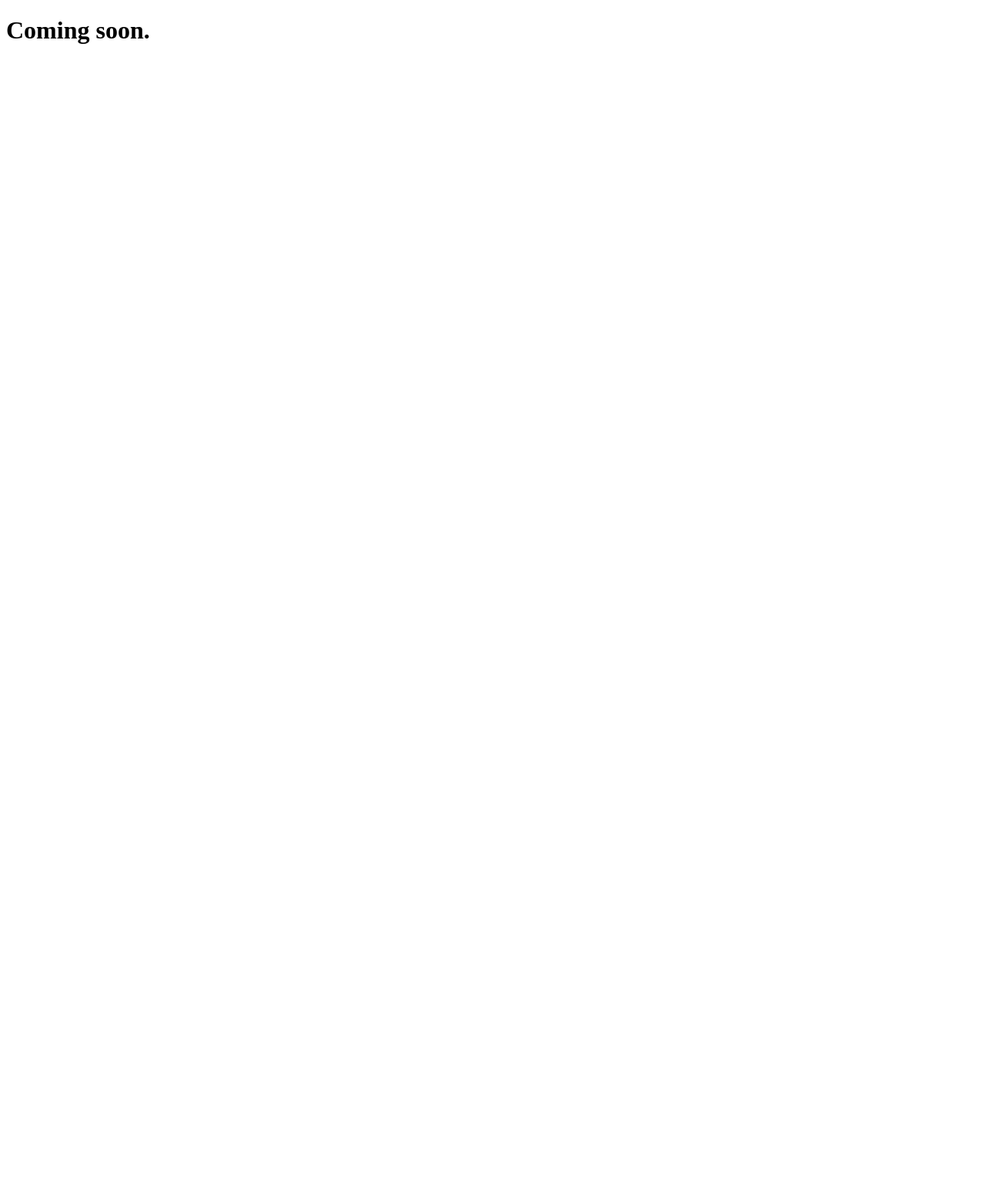
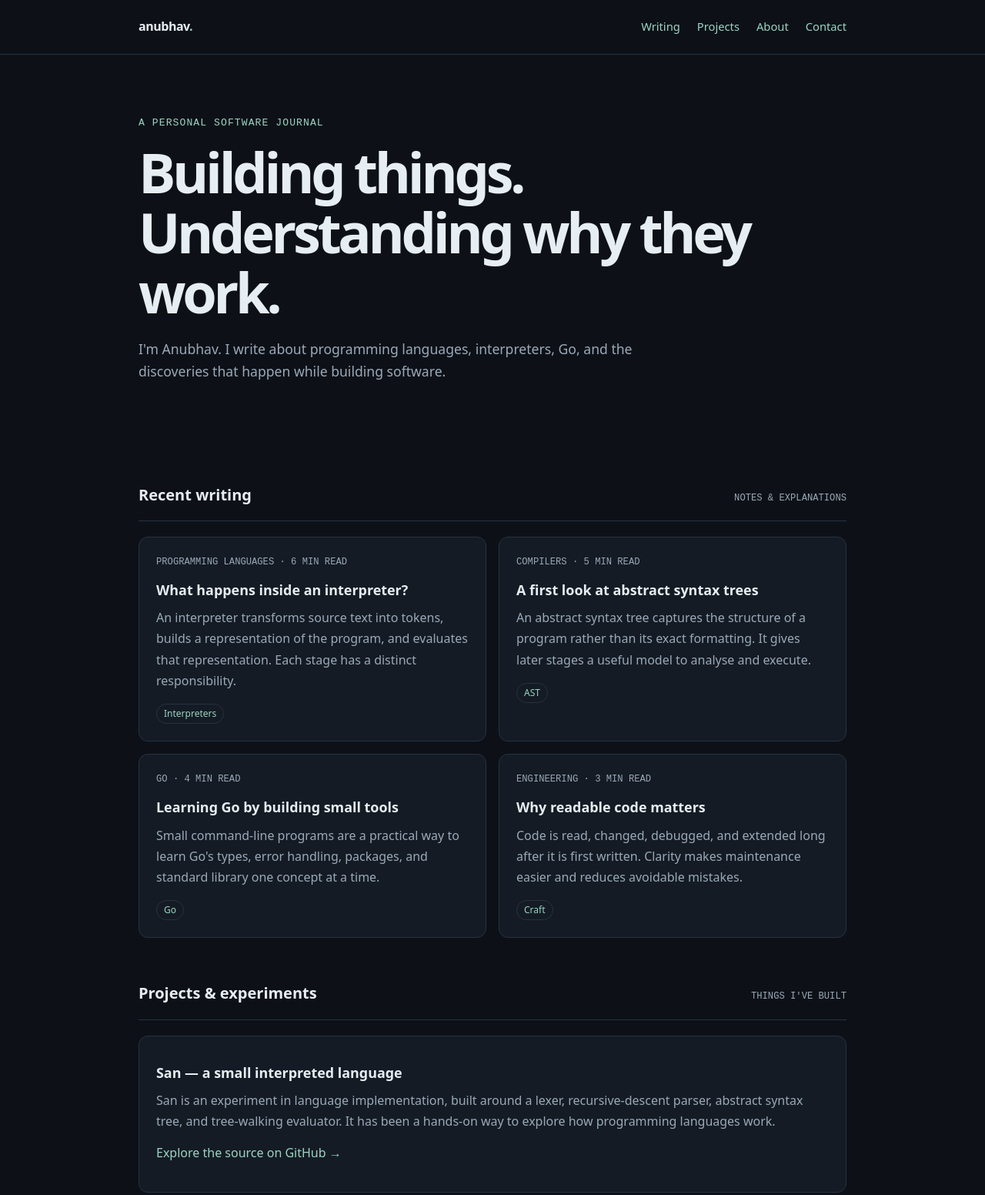
Before and after one commit to anubhav-1207/anubhav-blog, a plain HTML site: page index.html in a window 1280 px wide. Shown: the top 1552 px of the page at 77% size. Before the commit the page ends 800 px from the top, so only its background shows below. Drawn offline with Linux system fonts and the light colour scheme.

Commit message:
Add files via upload

```diff
--- a/index.html
+++ b/index.html
@@ -1,9 +1,46 @@
-<!DOCTYPE html>
-<html>
+<!doctype html>
+<html lang="en">
 <head>
-    <title>Anubhav's Blog</title>
+<meta charset="utf-8">
+<meta name="viewport" content="width=device-width, initial-scale=1">
+<meta name="description" content="Anubhav's notes on programming languages, interpreters, Go, and software development.">
+<title>Anubhav — Software Notes</title>
+<style>
+:root{color-scheme:dark;--bg:#0d1117;--panel:#141b24;--line:#263241;--text:#e6edf3;--muted:#9aa9b8;--accent:#9bd4c3}
+*{box-sizing:border-box}body{margin:0;background:var(--bg);color:var(--text);font:16px/1.7 system-ui,sans-serif}
+a{color:var(--accent);text-decoration:none}a:hover{text-decoration:underline}.wrap{width:min(920px,calc(100% - 40px));margin:auto}
+header{border-bottom:1px solid var(--line)}nav{min-height:70px;display:flex;align-items:center;justify-content:space-between;gap:20px}
+.brand{font-weight:700;color:var(--text);letter-spacing:-.03em}nav .links{display:flex;gap:22px;font-size:.92rem}
+.hero{padding:78px 0 55px}.eyebrow,.meta{font-family:ui-monospace,monospace}.eyebrow{color:var(--accent);font-size:.82rem;letter-spacing:.08em;text-transform:uppercase}
+h1{font-size:clamp(2.5rem,7vw,4.5rem);line-height:1.08;letter-spacing:-.06em;margin:14px 0 20px}.intro{color:var(--muted);max-width:650px;font-size:1.1rem}
+.section-head{display:flex;justify-content:space-between;align-items:baseline;border-bottom:1px solid var(--line);margin:38px 0 20px}h2{font-size:1.25rem}
+.meta{color:var(--muted);font-size:.76rem}.grid{display:grid;grid-template-columns:repeat(2,minmax(0,1fr));gap:16px}
+article,.box{background:var(--panel);border:1px solid var(--line);border-radius:12px;padding:22px}h3{font-size:1.12rem;margin:10px 0 8px}
+article p,.box p{color:var(--muted);margin:0 0 14px}.tag{display:inline-block;border:1px solid var(--line);border-radius:99px;padding:2px 9px;color:var(--accent);font-size:.75rem}
+.box{margin:18px 0 55px}footer{border-top:1px solid var(--line);padding:24px 0 35px;color:var(--muted);font-size:.88rem}
+@media(max-width:640px){.grid{grid-template-columns:1fr}nav{align-items:flex-start;flex-direction:column;padding:17px 0}nav .links{gap:15px;flex-wrap:wrap}.hero{padding:55px 0 35px}}
+</style>
 </head>
 <body>
-    <h1>Coming soon.</h1>
-</body>
-</html>
+<header><nav class="wrap">
+<a class="brand" href="#">anubhav<span style="color:var(--accent)">.</span></a>
+<div class="links"><a href="#writing">Writing</a><a href="#projects">Projects</a><a href="#about">About</a><a href="mailto:hello@example.com">Contact</a></div>
+</nav></header>
+<main class="wrap">
+<section class="hero"><div class="eyebrow">A personal software journal</div>
+<h1>Building things.<br>Understanding why they work.</h1>
+<p class="intro">I'm Anubhav. I write about programming languages, interpreters, Go, and the discoveries that happen while building software.</p></section>
+<section id="writing"><div class="section-head"><h2>Recent writing</h2><span class="meta">NOTES & EXPLANATIONS</span></div>
+<div class="grid">
+<article><div class="meta">PROGRAMMING LANGUAGES · 6 MIN READ</div><h3>What happens inside an interpreter?</h3><p>An interpreter transforms source text into tokens, builds a representation of the program, and evaluates that representation. Each stage has a distinct responsibility.</p><span class="tag">Interpreters</span></article>
+<article><div class="meta">COMPILERS · 5 MIN READ</div><h3>A first look at abstract syntax trees</h3><p>An abstract syntax tree captures the structure of a program rather than its exact formatting. It gives later stages a useful model to analyse and execute.</p><span class="tag">AST</span></article>
+<article><div class="meta">GO · 4 MIN READ</div><h3>Learning Go by building small tools</h3><p>Small command-line programs are a practical way to learn Go's types, error handling, packages, and standard library one concept at a time.</p><span class="tag">Go</span></article>
+<article><div class="meta">ENGINEERING · 3 MIN READ</div><h3>Why readable code matters</h3><p>Code is read, changed, debugged, and extended long after it is first written. Clarity makes maintenance easier and reduces avoidable mistakes.</p><span class="tag">Craft</span></article>
+</div></section>
+<section id="projects"><div class="section-head"><h2>Projects & experiments</h2><span class="meta">THINGS I'VE BUILT</span></div>
+<div class="box"><h3>San — a small interpreted language</h3><p>San is an experiment in language implementation, built around a lexer, recursive-descent parser, abstract syntax tree, and tree-walking evaluator. It has been a hands-on way to explore how programming languages work.</p><p><a href="https://github.com/anubhav-1207/san">Explore the source on GitHub →</a></p></div></section>
+<section id="about"><div class="section-head"><h2>About</h2></div>
+<div class="box"><p>I'm a student interested in software development and the internals of programming languages. This site is where I document experiments, explain concepts I'm learning, and keep notes that may be useful to other developers.</p><p>Topics include interpreters, compiler fundamentals, Go, and practical software engineering.</p></div></section>
+</main>
+<footer><div class="wrap">© 2026 Anubhav · Built with HTML and CSS.</div></footer>
+</body></html>
```
